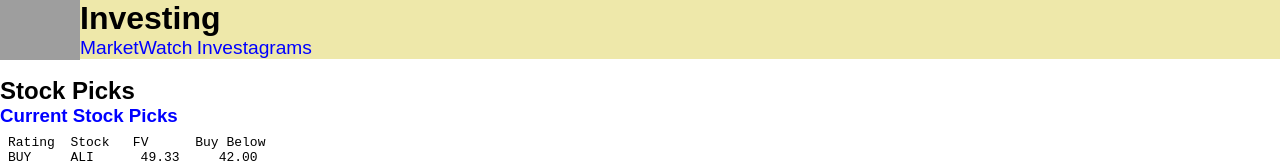
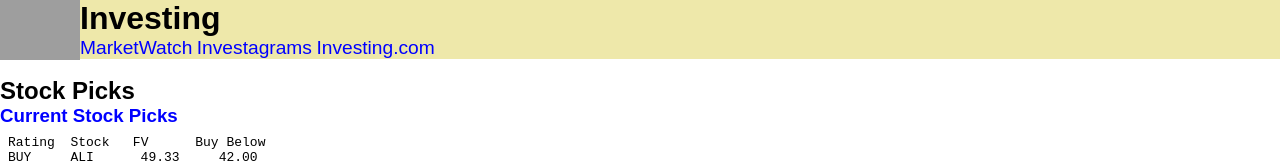
Before and after one commit to jrroberto/jrroberto.github.io, a plain HTML site: page investing/index.html in a window 1280 px wide. Shown: the top 163 px of the page. Drawn offline with Linux system fonts and the light colour scheme; grey boxes are pictures that could not be loaded.

Commit message:
Add link to investing.com

```diff
--- a/investing/index.html
+++ b/investing/index.html
@@ -16,6 +16,7 @@
 			<h1>Investing</h1>
 			<a href="https://www.marketwatch.com/">MarketWatch</a>
 			<a href="https://www.investagrams.com/">Investagrams</a>
+			<a href="https://www.investing.com/">Investing.com</a>
 			<br/>
 		</div>
 	</div>
```
